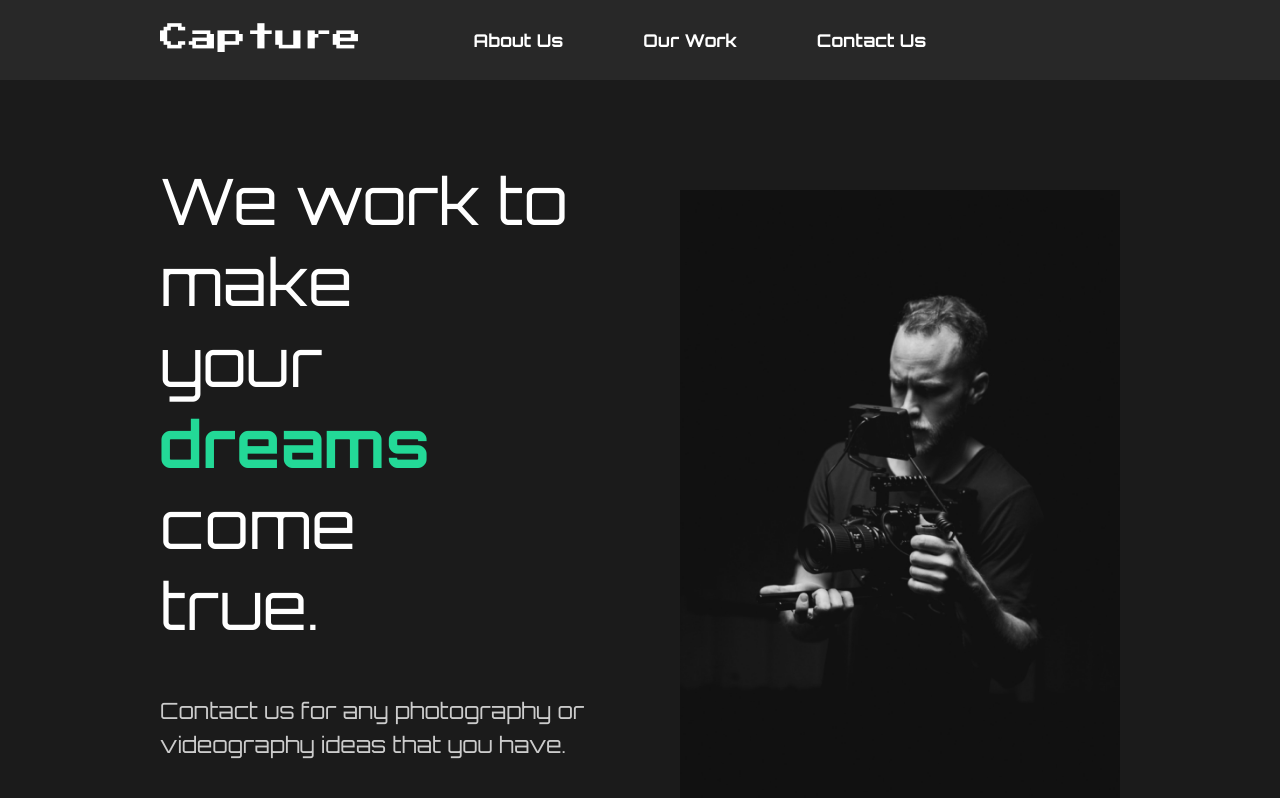
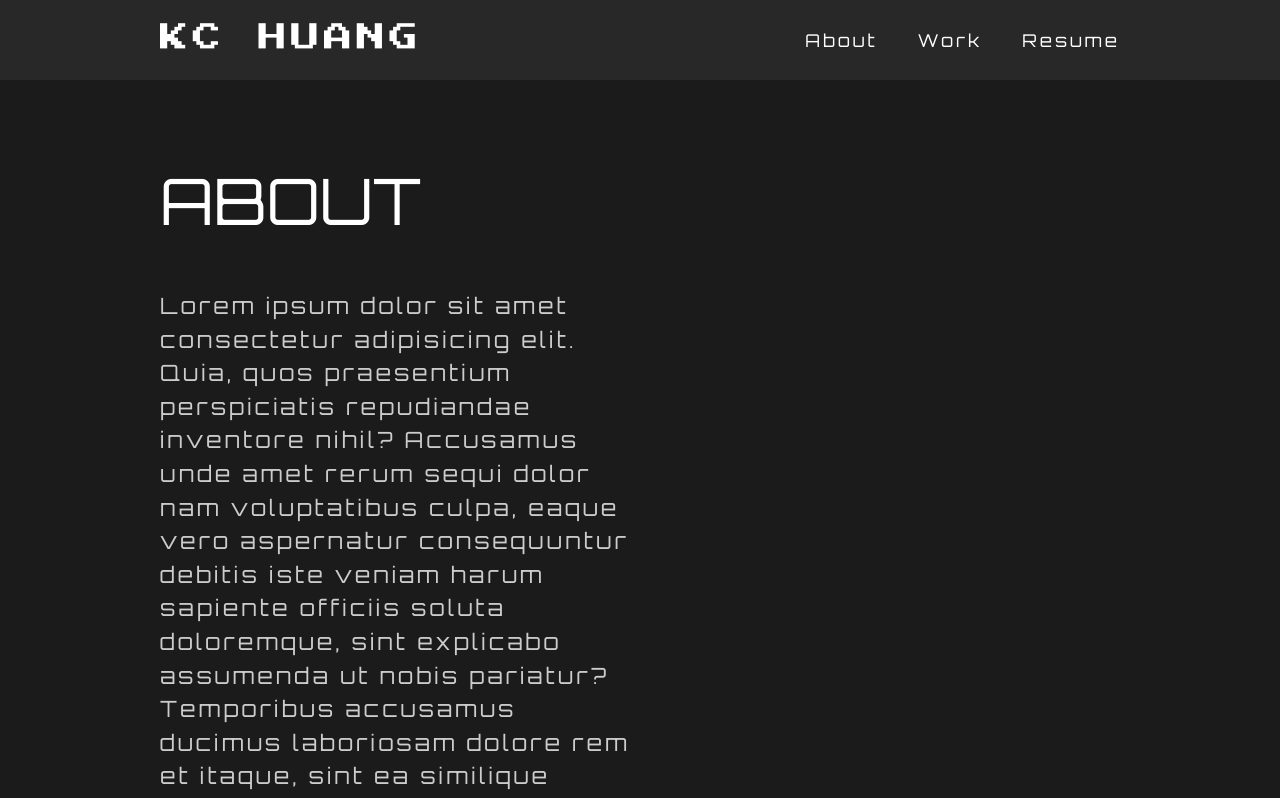
Before and after one commit to kaichh/portfolio, a React (Create React App) app: page / in a window 1280 px wide. Shown: the top 798 px of the page. Built offline with nearby package versions, Linux system fonts and the light colour scheme.

Commit message:
finish layout and resume

```diff
--- a/package.json
+++ b/package.json
@@ -1,5 +1,5 @@
 {
-  "name": "capture",
+  "name": "portfolio",
   "version": "0.1.0",
   "private": true,
   "dependencies": {
--- a/src/App.js
+++ b/src/App.js
@@ -3,8 +3,7 @@ import React from "react";
 import GlobalStyle from "./components/GlobalStyle";
 //Import Pages
 import About from "./pages/About";
-import ContactUs from "./pages/ContactUs";
-import OurWork from "./pages/OurWork";
+import Work from "./pages/Work";
 import Nav from "./components/Nav";
 //Router
 import { Routes, Route } from "react-router-dom";
@@ -16,8 +15,7 @@ function App() {
       <Nav />
       <Routes>
         <Route path="/" exact element={<About />} />
-        <Route path="/work" element={<OurWork />} />
-        <Route path="/contact" element={<ContactUs />} />
+        <Route path="/work" element={<Work />} />
       </Routes>
     </div>
   );
--- a/src/components/AboutSection.js
+++ b/src/components/AboutSection.js
@@ -1,6 +1,7 @@
 import React from "react";
 import home1 from "../img/home1.png";
 import styled from "styled-components";
+// Styles
 import { About, Description, Image, Hide } from "../styles";
 
 const AboutSection = () => {
@@ -10,14 +11,6 @@ const AboutSection = () => {
         <div className="title">
           <Hide>
             <h2>We work to make</h2>
-          </Hide>
-          <Hide>
-            <h2>
-              your <span>dreams</span> come
-            </h2>
-          </Hide>
-          <Hide>
-            <h2>true.</h2>
           </Hide>
         </div>
         <p>
--- a/src/components/GlobalStyle.js
+++ b/src/components/GlobalStyle.js
@@ -52,6 +52,7 @@ const GlobalStyle = createGlobalStyle`
         color: #ccc;
         font-size: 1.4rem;
         line-height: 150%;
+        letter-spacing: 3px;
     }
 `;
 
--- a/src/components/Nav.js
+++ b/src/components/Nav.js
@@ -1,26 +1,29 @@
 import React from "react";
 import styled from "styled-components";
 import { Link } from "react-router-dom";
+import Pdf from "../resume.pdf";
 
 const Nav = () => {
   return (
     <StyledNav>
       <h1>
         <Link id="logo" to="/">
-          Capture
+          KC HUANG
         </Link>
+      </h1>
       <ul>
         <li>
-            <Link to="/">About Us</Link>
+          <Link to="/">About</Link>
         </li>
         <li>
-            <Link to="/work">Our Work</Link>
+          <Link to="/work">Work</Link>
         </li>
         <li>
-            <Link to="/contact">Contact Us</Link>
+          <a href={Pdf} target="_blank">
+            Resume
+          </a>
         </li>
       </ul>
-      </h1>
     </StyledNav>
   );
 };
@@ -32,24 +35,26 @@ const StyledNav = styled.nav`
   justify-content: space-between;
   align-items: center;
   padding: 1rem 10rem;
+  letter-spacing: 3px;
   background-color: #282828;
   a {
     color: white;
     text-decoration: none;
   }
   ul {
-    padding-left: 2rem;
     display: flex;
     list-style: none;
+    padding-left: 2rem;
     float: right;
   }
   #logo {
     font-size: 1.8rem;
     font-family: "Press Start 2P";
     font-weight: lighter;
+    letter-spacing: 4px;
   }
   li {
-    padding-left: 5rem;
+    padding-left: 2.5rem;
     position: relative;
   }
 `;
--- a/src/pages/About.js
+++ b/src/pages/About.js
@@ -1,16 +1,37 @@
 import React from "react";
-import AboutSection from "../components/AboutSection";
-import ServicesSection from "../components/ServicesSection";
-import FaqSection from "../components/FaqSection";
+import styled from "styled-components";
 
 const About = () => {
   return (
-    <>
-      <AboutSection />
-      <ServicesSection />
-      <FaqSection />
-    </>
+    <StyledAbout>
+      <div>
+        <h2>ABOUT</h2>
+        <p>
+          Lorem ipsum dolor sit amet consectetur adipisicing elit. Quia, quos
+          praesentium perspiciatis repudiandae inventore nihil? Accusamus unde
+          amet rerum sequi dolor nam voluptatibus culpa, eaque vero aspernatur
+          consequuntur debitis iste veniam harum sapiente officiis soluta
+          doloremque, sint explicabo assumenda ut nobis pariatur? Temporibus
+          accusamus ducimus laboriosam dolore rem et itaque, sint ea similique
+          tempora nobis iste reprehenderit dolorem.
+        </p>
+      </div>
+      <div></div>
+    </StyledAbout>
   );
 };
 
+const StyledAbout = styled.div`
+  min-height: 90vh;
+  display: flex;
+  justify-content: left;
+  align-items: center;
+  padding: 5rem 10rem;
+  color: white;
+  div {
+    flex: none;
+    width: 50%;
+  }
+`;
+
 export default About;
--- a/src/pages/OurWork.js
+++ /dev/null
@@ -1,11 +0,0 @@
-import React from "react";
-
-const OurWork = () => {
-  return (
-    <div>
-      <h1>Our Work</h1>
-    </div>
-  );
-};
-
-export default OurWork;
--- /dev/null
+++ b/src/pages/Work.js
@@ -0,0 +1,18 @@
+import React from "react";
+import AboutSection from "../components/AboutSection";
+import ServicesSection from "../components/ServicesSection";
+import FaqSection from "../components/FaqSection";
+
+const Work = () => {
+  return (
+    <>
+      <AboutSection />
+      <AboutSection />
+      <AboutSection />
+      {/* <ServicesSection />
+      <FaqSection /> */}
+    </>
+  );
+};
+
+export default Work;
--- a/src/styles.js
+++ b/src/styles.js
@@ -12,6 +12,7 @@ export const About = styled.div`
 
 export const Description = styled.div`
   flex: 1;
+  letter-spacing: 3px;
   padding-right: 5rem;
   h2 {
     font-weight: lighter;
```
Also changed, not shown: src/pages/Resume.js (renamed from src/pages/ContactUs.js), 1 other file (tests, documents, lock files or other folders). Lines whose indentation alone changed are shown as unchanged.
